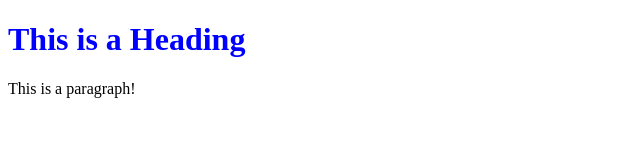
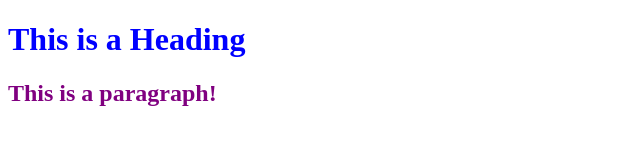
Before and after one commit to SantiRamRai/0main_openSAP_repo, a plain HTML site: page index.html in a window 1280 px wide. Shown: the whole page, without its empty margins (0-640 px from the left). Drawn offline with Linux system fonts and the light colour scheme.

Commit message:
Change title to My Test Page

```diff
--- a/index.html
+++ b/index.html
@@ -1,12 +1,11 @@
 <!DOCTYPE html>
 <html>
 <head>
-<title>Test Page</title>
+<title>My Test Page</title>
 </head>
 <body>
 
 <h1 style = "color:Blue">This is a Heading</h1>
-<p>This is a paragraph!</p>
-
+<h2 style = "color:Purple">This is a paragraph!</h2>
 </body>
 </html>
```
